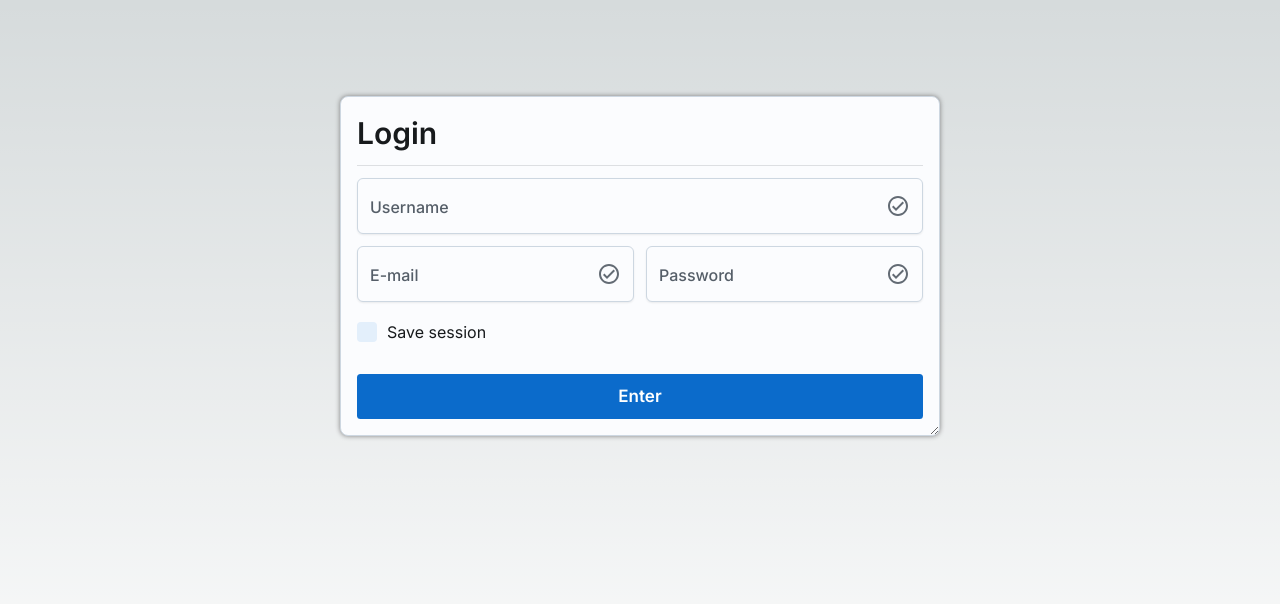
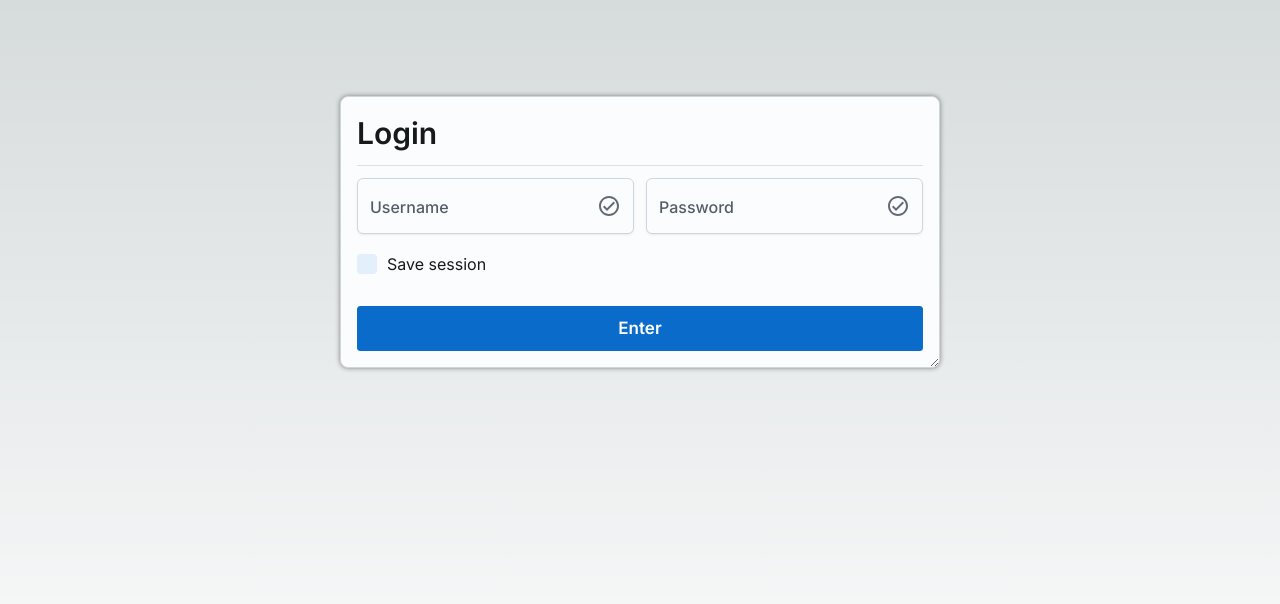
Before and after one commit to Marcus-Nastasi/next-front-products-manager, a Next.js app: page /login in a window 1280 px wide. Shown: the top 604 px of the page. Built offline with nearby package versions, Linux system fonts and the light colour scheme.

Commit message:
fetching post to login and refactoring

```diff
--- a/src/app/Components/Generics/form-input.tsx
+++ b/src/app/components/Generics/form-input.tsx
@@ -56,13 +56,19 @@ const StyledLabel = styled('label')(({ theme }) => ({
   transition: 'all 150ms cubic-bezier(0.4, 0, 0.2, 1)',
 }));
 
-export default function FormInput({ type, label, placeholder, ok }:
-   {
-      type: string,
-      label: string,
-      placeholder: string,
-      ok: boolean
-   }
+interface FormInputProps {
+   type: string;
+   label: string;
+   placeholder: string;
+   ok?: boolean;
+   error?: boolean;
+   value?: string;
+   setValue?: Function
+}
+
+export default function FormInput({
+   type, label, placeholder, ok = false, error = false, value, setValue
+   }: FormInputProps
 ) {
    const InnerInput = React.forwardRef<
       HTMLInputElement,
@@ -79,6 +85,8 @@ export default function FormInput({ type, label, placeholder, ok }:
 
    return (
       <Input
+         value={value}
+         onChange={setValue ? (e) => setValue(e.target.value) : () => {}}
          endDecorator={<CheckCircleOutlined />}
          slots={{
             input: InnerInput
--- a/src/app/Components/Login/login-form.tsx
+++ b/src/app/components/Login/login-form.tsx
@@ -12,21 +12,35 @@ import Button from '@mui/joy/Button';
 import FormInput from '../Generics/form-input';
 import SuccessBox from '../Generics/success-box';
 import ErrorBox from '../Generics/error-box';
+import LoginResponseDTO from '@/app/interfaces/Login/login-response-dto';
+import {LoginService} from '@/app/services/Login/login.service';
 
 export default function LoginForm() {
+   const [ username, setUsername ] = React.useState<string>();
+   const [ password, setPassword ] = React.useState<string>();
    const [ loading, setLoading ] = React.useState<boolean>();
    const [openSuccess, setOpenSuccess] = React.useState<boolean>(false);
    const [openError, setOpenError] = React.useState<boolean>(false);
    const [ errorMsg, setErrorMsg ] = React.useState<string>('Generic error');
 
-   const handleSubmit = () => {
+   const handleSubmit = async (): Promise<LoginResponseDTO | null> => {
       setLoading(true);
-      setTimeout(() => {
+      try {
+         if (!username || !password) throw new Error('Username e senha são obrigatórios');
+         const login = await LoginService.login({
+            cpf: username,
+            password: password
+         });
+         if (!login) throw new Error('Erro ao realizar login');
+         setLoading(false);
          setOpenSuccess(true);
-         // setOpenError(true);
-         // setErrorMsg('Error while fetching to server. Code 401.');
+         return login;
+      } catch (error: any) {
          setLoading(false);
-      }, 2000);
+         setErrorMsg(error.message);
+         setOpenError(true);
+         return null;
+      }
    };
 
    return (
@@ -61,14 +75,27 @@ export default function LoginForm() {
                gap: 1.5,
             }}
          >
-            <FormControl sx={{ gridColumn: '1/-1' }}>
-               <FormInput type='text' label='Username' placeholder='xyz@123...' ok={true} />
+            <FormControl>
+               <FormInput
+                  value={username}
+                  setValue={setUsername}
+                  type='text'
+                  label='Username'
+                  placeholder='xyz@123...'
+                  ok={true}
+                  error={false}
+               />
             </FormControl>
             <FormControl>
-               <FormInput type='email' label='E-mail' placeholder='e-mail...' ok={true} />
-            </FormControl>
-            <FormControl>
-               <FormInput type='password' label='Password' placeholder='password...' ok={true} />
+               <FormInput
+                  value={password}
+                  setValue={setPassword}
+                  type='password'
+                  label='Password'
+                  placeholder='password...'
+                  ok={true}
+                  error={false}
+               />
             </FormControl>
             <Checkbox
                variant='soft'
--- /dev/null
+++ b/src/app/interfaces/Login/login-dto.ts
@@ -0,0 +1,4 @@
+export default interface LoginDTO {
+   cpf: string,
+   password: string
+}
--- /dev/null
+++ b/src/app/interfaces/Login/login-response-dto.ts
@@ -0,0 +1,5 @@
+export default interface LoginResponseDTO {
+   id: number,
+   cpf: string,
+   token: string
+};
--- a/src/app/login/page.tsx
+++ b/src/app/login/page.tsx
@@ -1,4 +1,4 @@
-import LoginForm from "../Components/Login/login-form";
+import LoginForm from "@/app/components/Login/login-form";
 
 export default function Login() {
    return (
--- a/src/app/register/page.tsx
+++ b/src/app/register/page.tsx
@@ -1,10 +1,10 @@
+import RegisterForm from "@/app/components/Register/register-form";
 import React from "react";
-import RegisterForm from "../Components/Register/register-form";
 
 export default function Register() {
    return (
       <div className="flex flex-col items-center w-screen min-h-screen max-h-fit py-24">
-         <RegisterForm/>
+         <RegisterForm />
       </div>
    );
 }
--- /dev/null
+++ b/src/app/services/Login/login.service.ts
@@ -0,0 +1,23 @@
+import LoginDTO from "@/app/interfaces/Login/login-dto";
+import LoginResponseDTO from "@/app/interfaces/Login/login-response-dto";
+
+class LoginService {
+   static async login(data: LoginDTO): Promise<LoginResponseDTO | null> {
+      try {
+         const response: Response = await fetch(`${process.env.APU_URL}/login`, {
+            method: 'POST',
+            body: JSON.stringify({ data })
+         });
+         if (response.status !== 200) throw new Error(`status dif than 200: ${response.status}`);
+         const login: LoginResponseDTO = await response.json();
+         return login;
+      } catch (error) {
+         console.log(error);
+         return null;
+      }
+   }
+}
+
+export {
+   LoginService
+}
```
Also changed, not shown: src/app/components/Generics/error-box.tsx (renamed from src/app/Components/Generics/error-box.tsx), src/app/components/Generics/success-box.tsx (renamed from src/app/Components/Generics/success-box.tsx), src/app/components/Register/register-form.tsx (renamed from src/app/Components/Register/register-form.tsx), 1 other file (tests, documents, lock files or other folders).
